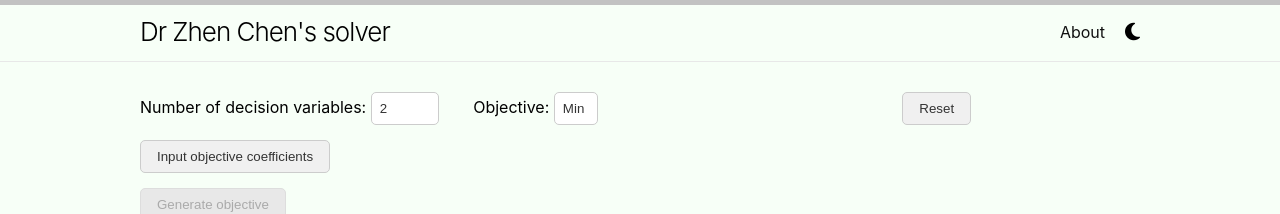
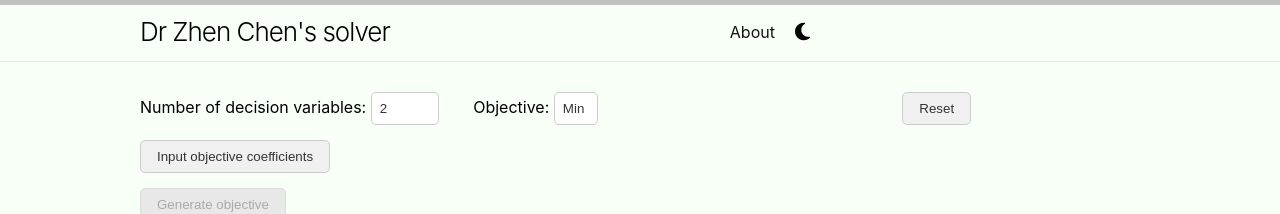
Before and after one commit to RobinChen121/online-solver, a Jekyll site: the page built from index.md, in a window 1280 px wide. Shown: the top 214 px of the page. Built offline with Jekyll 4.4.1, drawn with Linux system fonts in a browser that asks for light colours.

Commit message:
Update header.html

```diff
--- a/_includes/header.html
+++ b/_includes/header.html
@@ -1,6 +1,6 @@
 <header class="site-header" role="banner">
 
-  <div class="wrapper">
+  <div class="wrapper" style="display: flex; align-items: center; justify-content: space-between;">
     {%- assign default_paths = site.pages | map: "path" -%}
     {%- assign page_paths = site.header_pages | default: default_paths -%}
     <a class="site-title" rel="author" href="{{ '/' | relative_url }}">{{ site.title | escape
@@ -8,15 +8,6 @@
 
     {%- if page_paths -%}
     <nav class="site-nav" style="display: flex; align-items: center">
-      <!--            <input type="checkbox" id="nav-trigger" class="nav-trigger"/>-->
-      <!--            <label for="nav-trigger">-->
-      <!--          <span class="menu-icon">-->
-      <!--            <svg viewBox="0 0 18 15" width="18px" height="15px">-->
-      <!--              <path d="M18,1.484c0,0.82-0.665,1.484-1.484,1.484H1.484C0.665,2.969,0,2.304,0,1.484l0,0C0,0.665,0.665,0,1.484,0 h15.032C17.335,0,18,0.665,18,1.484L18,1.484z M18,7.516C18,8.335,17.335,9,16.516,9H1.484C0.665,9,0,8.335,0,7.516l0,0 c0-0.82,0.665-1.484,1.484-1.484h15.032C17.335,6.031,18,6.696,18,7.516L18,7.516z M18,13.516C18,14.335,17.335,15,16.516,15H1.484 C0.665,15,0,14.335,0,13.516l0,0c0-0.82,0.665-1.483,1.484-1.483h15.032C17.335,12.031,18,12.695,18,13.516L18,13.516z"/>-->
-      <!--            </svg>-->
-      <!--          </span>-->
-      <!--                </label>-->
-
 
       <!-- Toogle google translation -->
       <div style="display: flex; justify-content: center; font-size: smaller; padding: 5px;">
```
